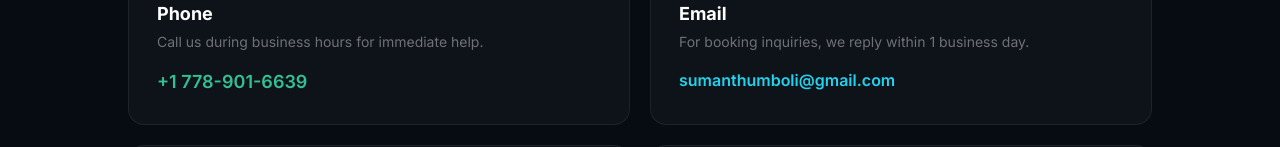
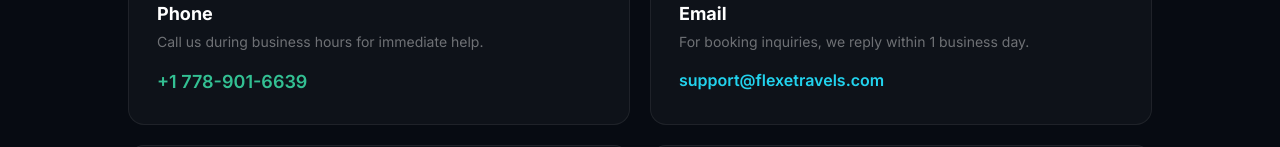
Before and after one commit to flexetravels/flexetravels, a Next.js app: page /contact in a window 1280 px wide. Shown: the part 525-672 px from the top of the page. Built offline with nearby package versions, Linux system fonts and the light colour scheme; no server answers.

Commit message:
Replace personal email with support@flexetravels.com

```diff
--- a/app/contact/page.tsx
+++ b/app/contact/page.tsx
@@ -78,10 +78,10 @@
                 For booking inquiries, we reply within 1 business day.
               </p>
               <a
-                href="mailto:sumanthumboli@gmail.com"
+                href="mailto:support@flexetravels.com"
                 className="text-cyan-400 font-semibold hover:text-cyan-300 transition-colors break-all"
               >
-                sumanthumboli@gmail.com
+                support@flexetravels.com
               </a>
             </div>
 
```
Also changed, not shown: 1 other file (tests, documents, lock files or other folders).
